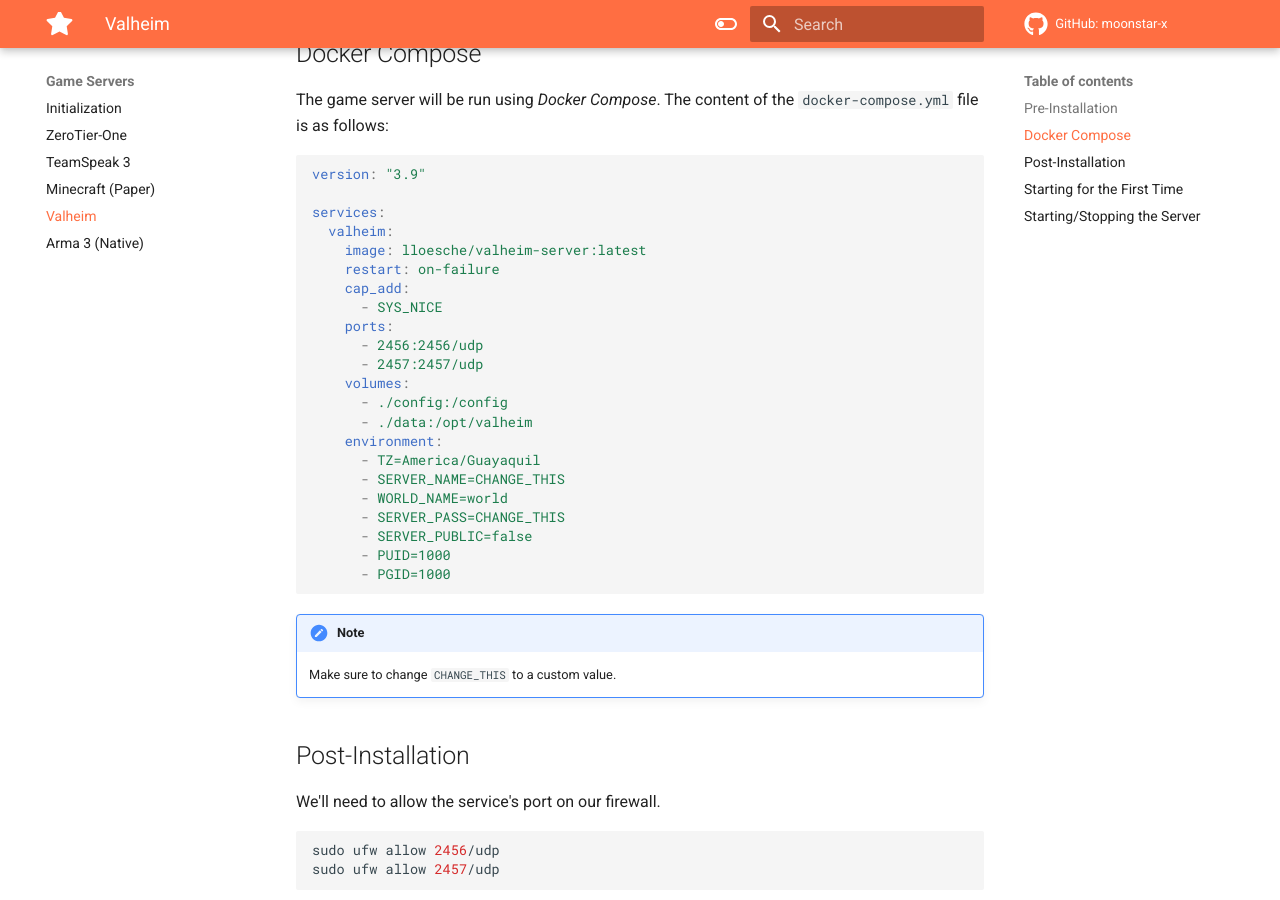
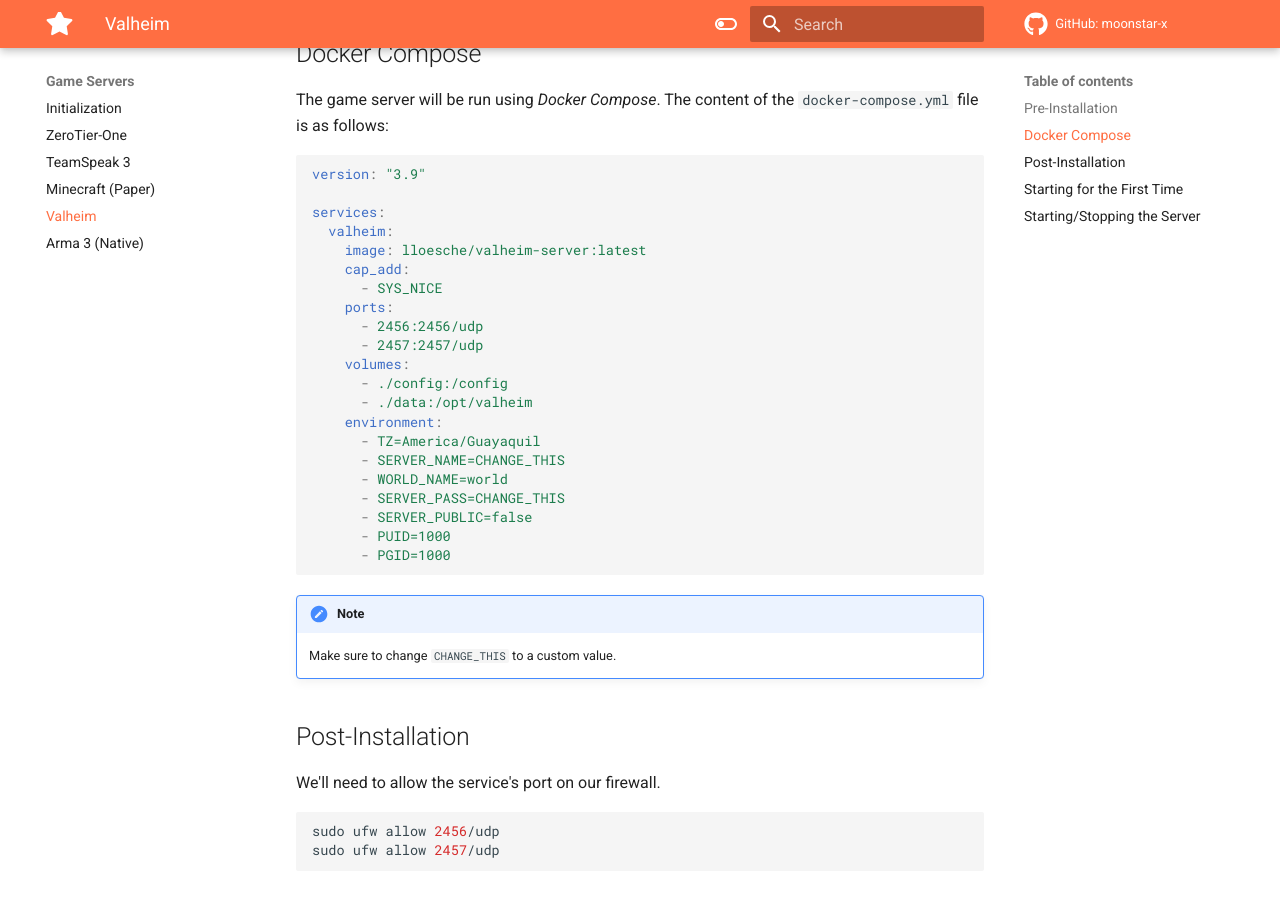
Before and after one commit to moonstar-x/server-setup, an MkDocs documentation site: the page built from docs/games/valheim.md, in a window 1280 px wide and 900 px high, scrolled down 455 px. Built offline with MkDocs 1.6.1 and Material for MkDocs 9.7.7, drawn with Linux system fonts in a browser that asks for light colours.

Commit message:
Updated minecraft and valheim restart policy.

```diff
--- a/docs/games/valheim.md
+++ b/docs/games/valheim.md
@@ -20,7 +20,6 @@ version: "3.9"
 services:
   valheim:
     image: lloesche/valheim-server:latest
-    restart: on-failure
     cap_add:
       - SYS_NICE
     ports:
```
Also changed, not shown: docs/games/minecraft-paper.md (+0 -1 lines).
